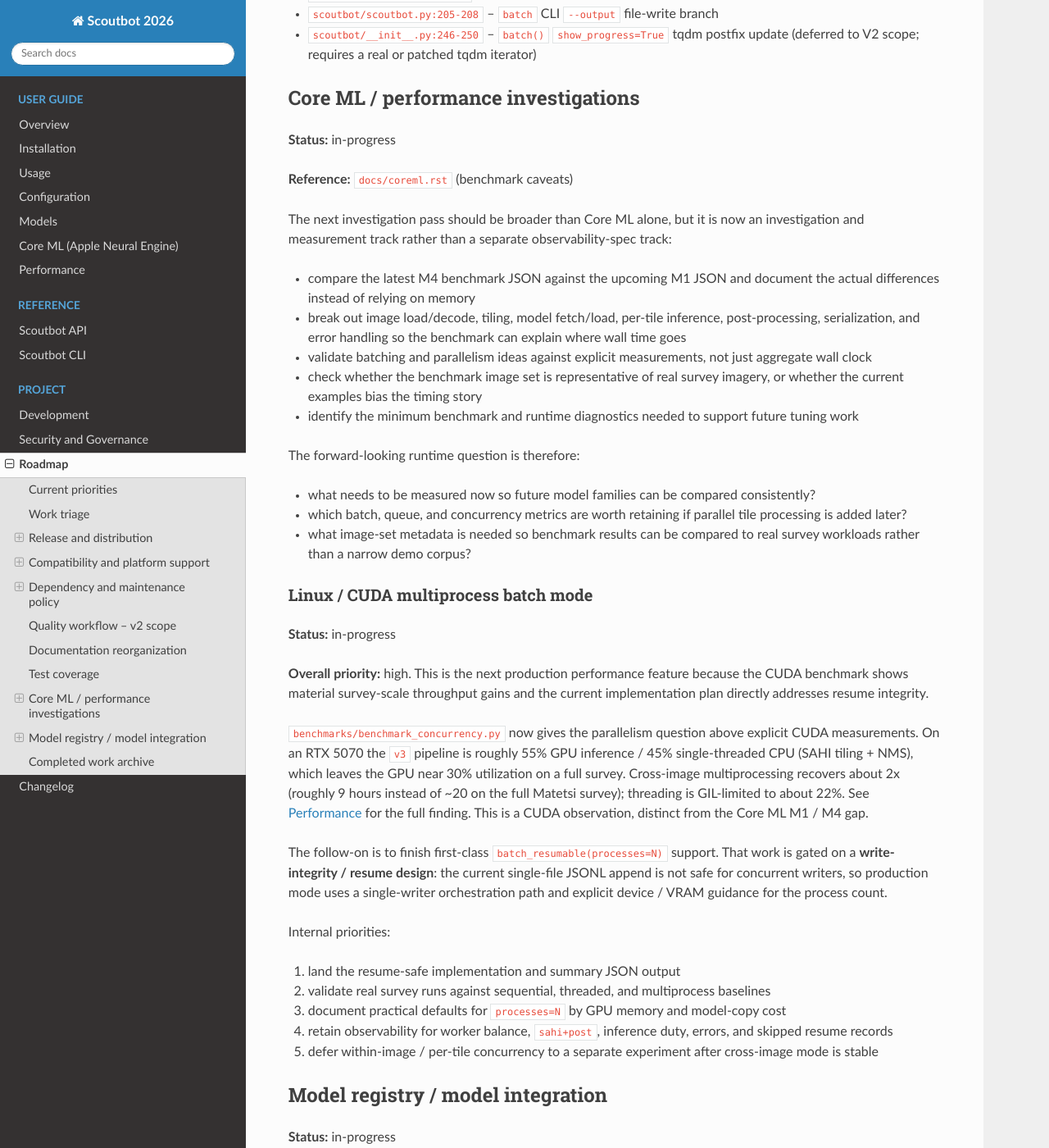
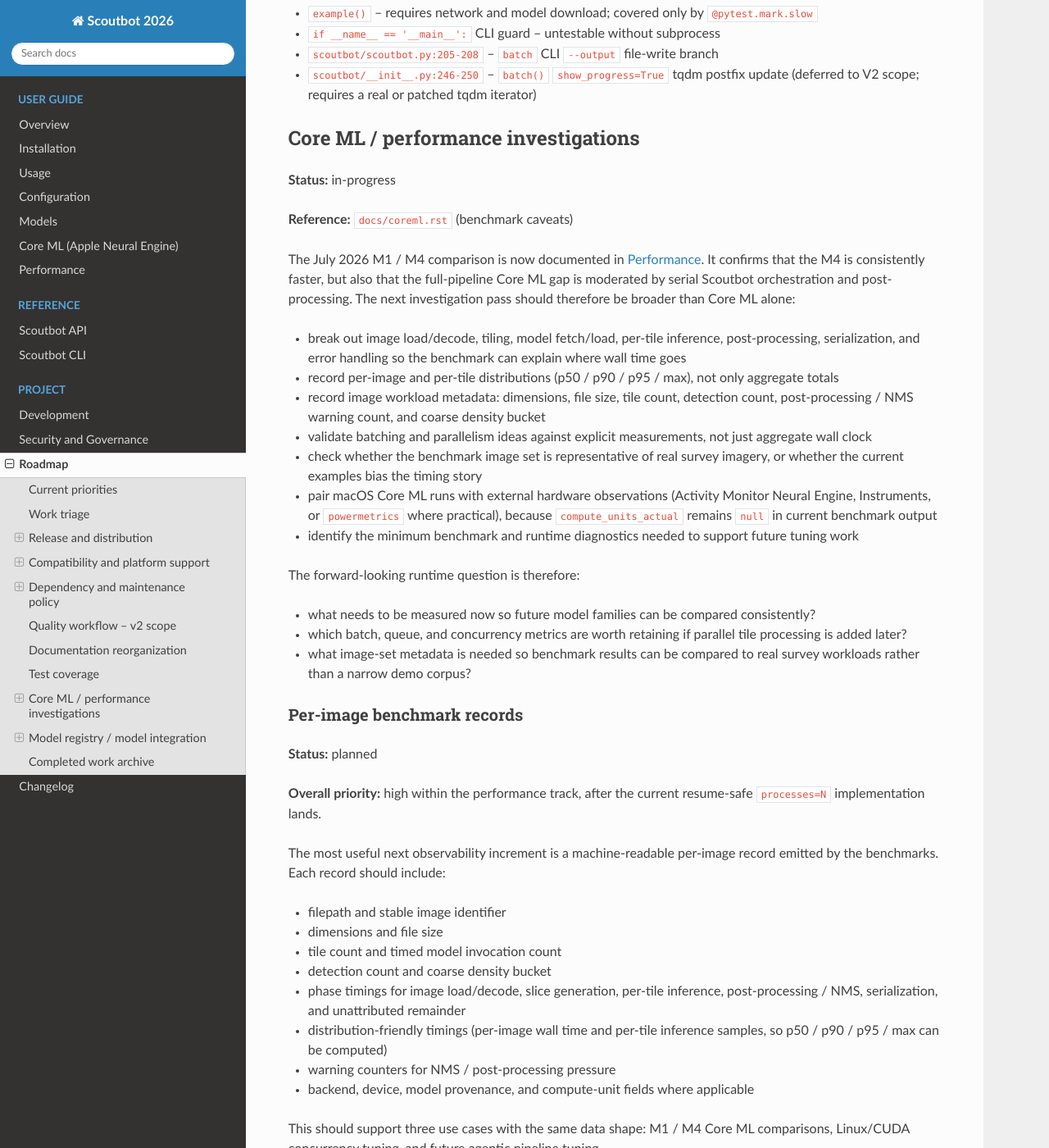
Before and after one commit to SurveyTools/scoutbot-two, a Sphinx documentation site: the page built from docs/roadmap.rst, in a window 1280 px wide and 1400 px high, scrolled down 6101 px. Shown: the whole window at 82% size. Built offline with Sphinx 7.4.7 and the Read the Docs theme 3.1.0, drawn with Linux system fonts in a browser that asks for light colours; formulas are drawn with MathJax 3; some of the changed text lies outside the part shown.

Commit message:
Update M1/M4 coreml perf comparison; per-image benchmark records are now internal priority 3.

```diff
--- a/docs/roadmap.rst
+++ b/docs/roadmap.rst
@@ -40,11 +40,13 @@ Current priorities
    * **Internal priority 2:** turn those measurements into tuning guidance: process-count sizing,
      VRAM/model-copy cost, failure/re-run behavior, and interpretation of ``sahi+post``,
      ``per_worker_counts``, and ``inference_duty_per_worker``.
-   * **Internal priority 3:** compare the M4 benchmark JSON against the M1 JSON and document the
-     Core ML gap once the M1 JSON is available.
+   * **Internal priority 3:** spec and implement per-image benchmark records: phase timings,
+     image metadata, tile count, detection count, density indicators, and warning counts.
    * **Internal priority 4:** validate whether the benchmark image set represents real survey
      imagery; add dense-detection and survey-subset cases if the current examples bias timings.
-   * **Internal priority 5:** spec a second performance phase for queue/backpressure behavior,
+   * **Internal priority 5:** correlate macOS Core ML runs with external ANE / Instruments
+     observations because ``compute_units_actual`` is still unavailable from the runtime.
+   * **Internal priority 6:** spec a second performance phase for queue/backpressure behavior,
      worker lifecycle and retry policy, process-count autotuning, SAHI/NMS bottlenecks, and
      possible within-image tiling concurrency.
 
@@ -296,17 +298,23 @@ Core ML / performance investigations
 
 **Reference:** ``docs/coreml.rst`` (benchmark caveats)
 
-The next investigation pass should be broader than Core ML alone, but it is now an
-investigation and measurement track rather than a separate observability-spec track:
+The July 2026 M1 / M4 comparison is now documented in :doc:`performance`. It confirms that the
+M4 is consistently faster, but also that the full-pipeline Core ML gap is moderated by serial
+Scoutbot orchestration and post-processing. The next investigation pass should therefore be
+broader than Core ML alone:
 
-* compare the latest M4 benchmark JSON against the upcoming M1 JSON and document the actual
-  differences instead of relying on memory
 * break out image load/decode, tiling, model fetch/load, per-tile inference, post-processing,
   serialization, and error handling so the benchmark can explain where wall time goes
+* record per-image and per-tile distributions (p50 / p90 / p95 / max), not only aggregate totals
+* record image workload metadata: dimensions, file size, tile count, detection count,
+  post-processing / NMS warning count, and coarse density bucket
 * validate batching and parallelism ideas against explicit measurements, not just aggregate wall
   clock
 * check whether the benchmark image set is representative of real survey imagery, or whether the
   current examples bias the timing story
+* pair macOS Core ML runs with external hardware observations (Activity Monitor Neural Engine,
+  Instruments, or ``powermetrics`` where practical), because ``compute_units_actual`` remains
+  ``null`` in current benchmark output
 * identify the minimum benchmark and runtime diagnostics needed to support future tuning work
 
 The forward-looking runtime question is therefore:
@@ -316,6 +324,49 @@ The forward-looking runtime question is therefore:
   added later?
 * what image-set metadata is needed so benchmark results can be compared to real survey workloads
   rather than a narrow demo corpus?
+
+Per-image benchmark records
+~~~~~~~~~~~~~~~~~~~~~~~~~~~
+
+**Status:** planned
+
+**Overall priority:** high within the performance track, after the current resume-safe
+``processes=N`` implementation lands.
+
+The most useful next observability increment is a machine-readable per-image record emitted by
+the benchmarks. Each record should include:
+
+* filepath and stable image identifier
+* dimensions and file size
+* tile count and timed model invocation count
+* detection count and coarse density bucket
+* phase timings for image load/decode, slice generation, per-tile inference, post-processing /
+  NMS, serialization, and unattributed remainder
+* distribution-friendly timings (per-image wall time and per-tile inference samples, so p50 /
+  p90 / p95 / max can be computed)
+* warning counters for NMS / post-processing pressure
+* backend, device, model provenance, and compute-unit fields where applicable
+
+This should support three use cases with the same data shape: M1 / M4 Core ML comparisons,
+Linux/CUDA concurrency tuning, and future agentic pipeline tuning.
+
+Benchmark corpus design
+~~~~~~~~~~~~~~~~~~~~~~~
+
+**Status:** planned
+
+The current ``examples/`` corpus is useful for smoke tests but should not be assumed
+representative of production survey workloads. Define a small benchmark corpus with explicit
+categories:
+
+* current examples for continuity
+* sparse real survey images
+* dense real survey images
+* large / high-resolution edge cases
+* known NMS-heavy frames
+
+The corpus metadata should make benchmark results comparable across machines and future model
+families without relying on informal memory of which images were used.
 
 Linux / CUDA multiprocess batch mode
 ~~~~~~~~~~~~~~~~~~~~~~~~~~~~~~~~~~~~
```
Also changed, not shown: docs/performance.rst (+47 -0 lines).
